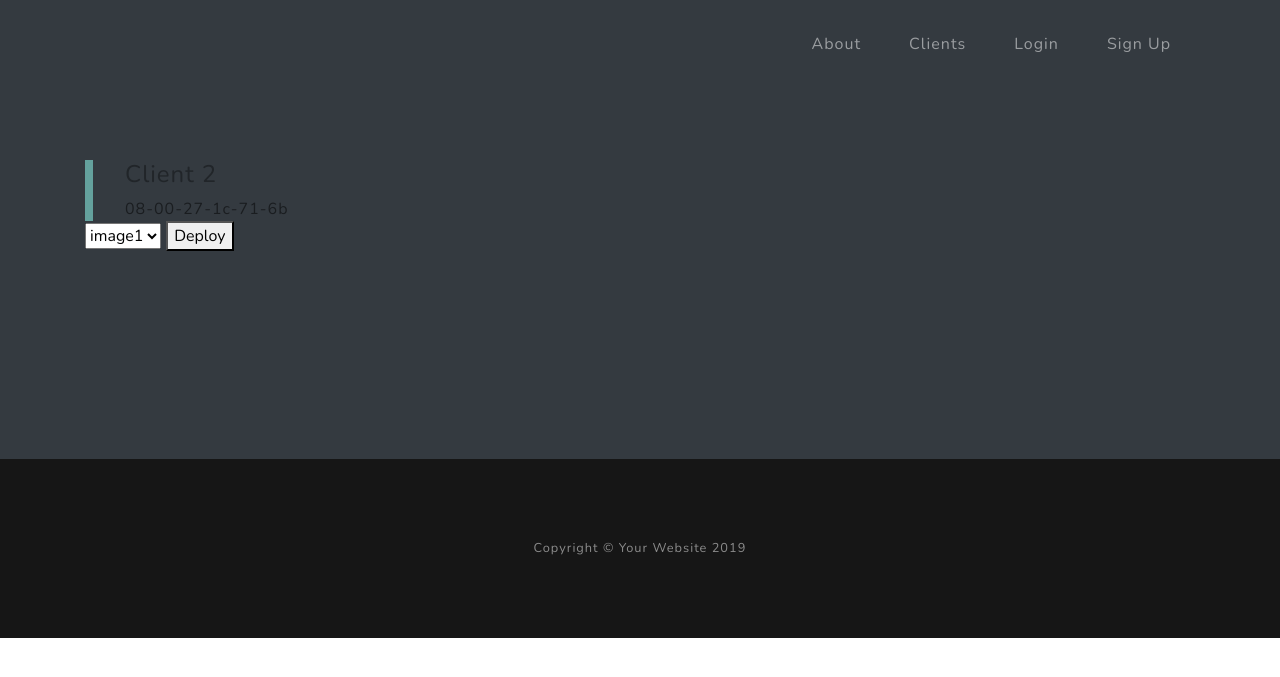
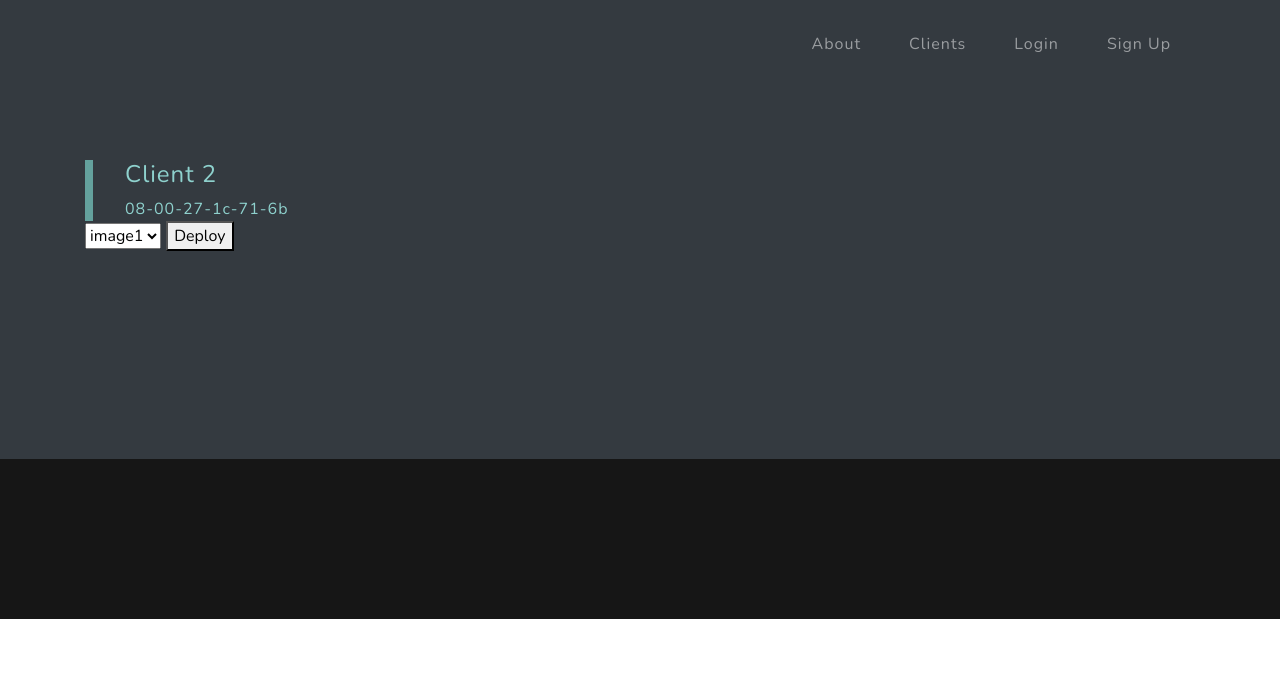
Before and after one commit to gauravuttarkar/ROSIM, a Django app: page /tasks/08-00-27-1c-71-6b/ in a window 1280 px wide. Shown: the top 677 px of the page. Run offline with Django 3.2, Linux system fonts and the light colour scheme; data comes from the database, SQL or seed files in the repository; both versions use the stored data as it was after the commit; some libraries are stand-ins or nearby versions.

Commit message:
Made some changes to UI

```diff
--- a/tasks/templates/base_template.html
+++ b/tasks/templates/base_template.html
@@ -39,7 +39,7 @@
       <div class="collapse navbar-collapse" id="navbarResponsive">
         <ul class="navbar-nav ml-auto">
           <li class="nav-item">
-            <a class="nav-link js-scroll-trigger" href="/about">About</a>
+            <a class="nav-link js-scroll-trigger" href="#">About</a>
           </li>
           <li class="nav-item">
             <a class="nav-link js-scroll-trigger" href="/tasks/clients">Clients</a>
@@ -91,7 +91,7 @@
 
   <footer class="bg-black small text-center text-white-50">
     <div class="container">
-      Copyright &copy; Your Website 2019
+    <!--   Copyright &copy; Your Website 2019 -->
     </div>
   </footer>
 
--- a/tasks/templates/clientdetail.html
+++ b/tasks/templates/clientdetail.html
@@ -22,19 +22,19 @@
  <!--        <div class="col-xl-8 col-lg-7">
           <img class="img-fluid mb-3 mb-lg-0" src="{% static 'home/img/bg-masthead.jpg' %}" alt="">
         </div> -->
-        <div class="col-xl-4 col-lg-5">
+        <div style="color: #8ed1cd" class="col-xl-4 col-lg-5">
           <div class="featured-text text-center text-lg-left">
             <h4>{{client.name}} </h4>
-            <p class="text-black-50 mb-0">{{client.mac}}</p>
+            <p style="color: #8ed1cd" class="mb-0">{{client.mac}}</p>
           </div>
           	<form action="/tasks/imagedeployment" method="post" id="form1">
 				<select name="imageName">
 				{% for image in imagelist %}
-				  <option value="{{image.imageName}}">{{image.imageName}}</option>
+				  <option value="{{image.imageName}}"> {{image.imageName}} </option>
 				{% endfor %}
 				</select>
 				<input type="hidden" id="client" name="client" value="{{client.mac}}">
-				<button type="submit" form="form1">Deploy</button>
+				<button type="submit" form="form1"> Deploy </button>
 			</form>
         </div>
       </div>
--- a/tasks/views.py
+++ b/tasks/views.py
@@ -49,11 +49,13 @@ def getTasks(request):
 	tasks = Tasks.objects.all().filter(client=mac)
 	print(tasks)
 	listOfTasks = []
+
 	for task in tasks:
+		print(task.imageName)
 		di = {}
 		di['id'] = task.id
 		di['taskType'] = task.taskType
-		di['imageName'] = task.imageName
+		di['imageName'] = task.imageName.imageName
 		listOfTasks.append(di)
 
 	print(listOfTasks)
@@ -61,6 +63,7 @@ def getTasks(request):
 	'tasks' : listOfTasks
 	}
 	return JsonResponse(data)
+	#return HttpResponse("Done and dusted")
 
 def taskStatus(request):
 	mac = request.POST.get('MAC')
```
Also changed, not shown: db.sqlite3.
